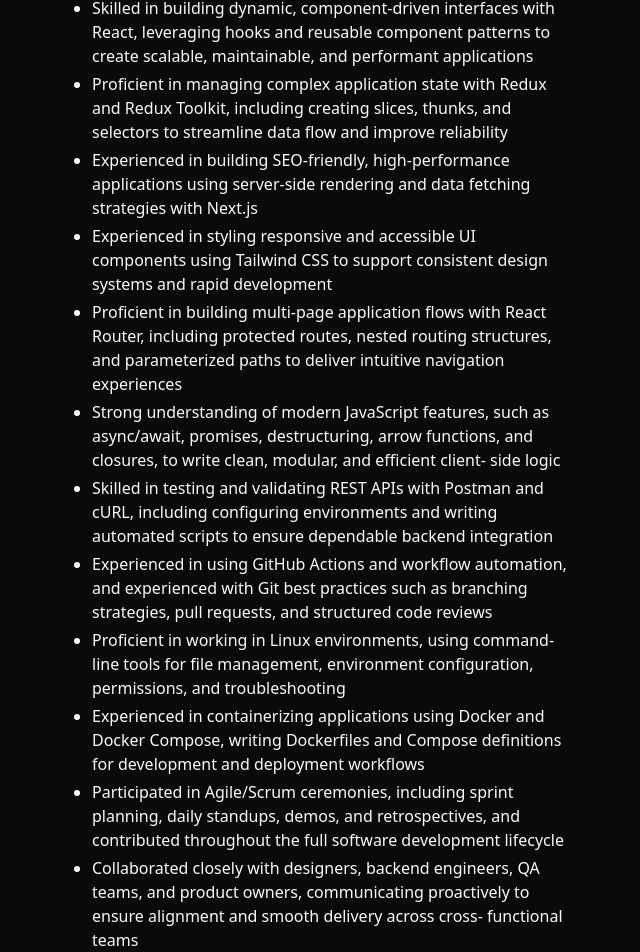
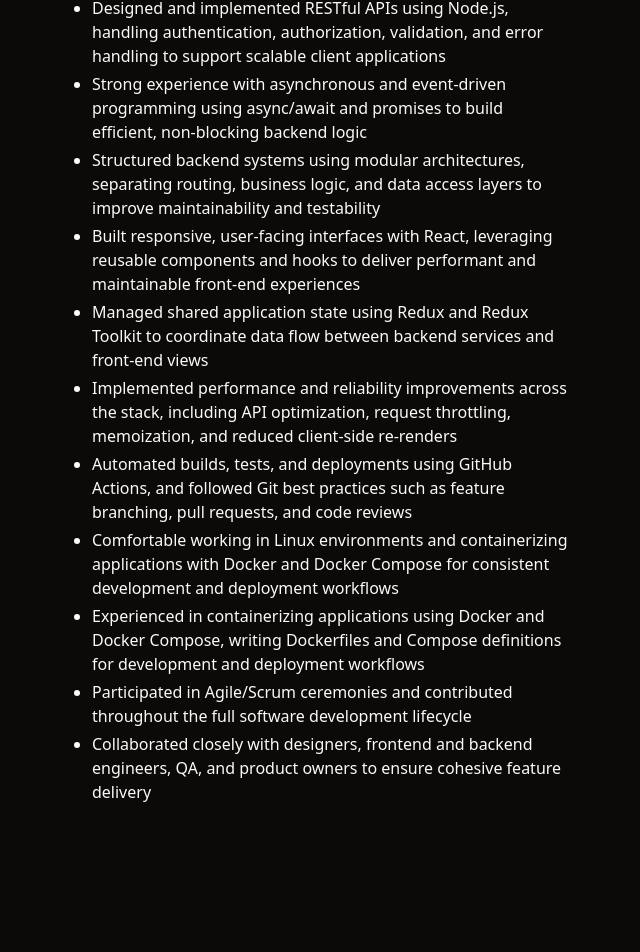
Before and after one commit to rockymoto517/Portfolio, a React (Vite) app: page / in a window 1280 px wide. Shown: the part 291-1243 px from the top of the page, without its empty margins (308-948 px from the left). After the commit the page ends 1095 px from the top, so only its background shows below. Built offline with nearby package versions, Linux system fonts and the light colour scheme.

Commit message:
Add backend responsibilities/skills

```diff
--- a/src/data/projects.ts
+++ b/src/data/projects.ts
@@ -18,16 +18,17 @@
     date: "Jan 2024 – Sep 2025",
     title: "Virtual Dialog Web Platform",
     description:
-      "This platform supports organizations running virtual seminars, structured dialogs, and interactive events by enabling real-time communication between participants. It provides a consistent and engaging experience across devices, helping teams host more organized, collaborative sessions without relying on multiple fragmented tools.",
+      "This platform supports organizations running virtual seminars, structured dialogs, and interactive events by enabling real-time communication between participants. It delivers a consistent, engaging experience across devices while supporting reliable message delivery and state synchronization for large groups of concurrent users.",
     responsibilities: [
-      "Developed a responsive real-time communication platform for dialogs, seminars, and events using Node.js, React and TypeScript, ensuring consistent performance across devices and browsers",
+      "Developed a responsive real-time communication platform for dialogs, seminars, and events using Node.js, React and TypeScript, support live updates across clients",
+      "Worked with backend engineers to design and reason about WebSocket-based communication, including connection lifecycles, message schemas, and server-side event broadcasting",
       "Engineered modular, reusable UI components representing dialog roles, actions, and event flows, improving maintainability and feature scalability",
-      "Designed a scalable state management structure using Redux to handle user sessions, dialog states, and event transitions",
-      "Integrated Leaflet.js and other third-party libraries to expand interactive features and enhance component reusability within the platform",
-      "Implemented debouncing, throttling, memoization, and batched state updates to reduce render frequency, minimize network calls, and maintain stable real-time performance under high concurrency",
-      "Collaborated with backend engineers to integrate REST endpoints using Axios for data fetching and Zod for strict client-side schema validation and type-safe workflows",
-      "Automated CI/CD workflows using GitHub Actions and shell scripts for consistent builds, tests, static analysis, and deployment pipelines",
-      "Participated actively in daily standups, code reviews, and sprint planning, contributing to efficient cross-functional collaboration and iterative feature delivery",
+      "Designed a scalable state management structure using Redux to synchronize user sessions, dialog states, and real-time events received from the backend",
+      "Integrated Leaflet.js and other third-party libraries to enhance interactive features and extend reusable component patterns",
+      "Implemented debouncing, throttling, memoization, and batched state updates to reduce render frequency, minimize network traffic, and maintain stable performance under high concurrency",
+      "Collaborated with backend engineers to integrate REST endpoints alongside WebSocket events using Axios and Zod for type-safe, validated data flows",
+      "Automated CI/CD workflows using GitHub Actions and shell scripts to support consistent builds, testing, static analysis, and deployment",
+      "Participated actively in daily standups, code reviews, and sprint planning, contributing to cross-functional collaboration and iterative feature delivery",
     ],
   },
   {
@@ -43,8 +44,9 @@
       "Built an intuitive, responsive dashboard for detailed product statistics and visualizations using React, TailwindCSS, Redux, and TypeScript, closely following Figma design specifications",
       "Implemented structured routing and page hierarchy using React Router to create a clear navigation flow and user-friendly layout",
       "Developed reusable, customizable chart components using chart.js to streamline backend integration and support multiple data visualization types",
+      "Collaborated with backend engineers to optimize API usage by shaping request parameters, reducing payload sizes, and coordinating efficient data-fetching strategies",
       "Used Redux to manage scalable, shared application state and applied targeted React optimization techniques to reduce API calls and improve render performance",
-      "Implemented common rendering optimizations such as memoizing expensive calculations, stabilizing component references, and leveraging lazy loading for non-critical views",
+      "Implemented client- and server-aware optimizations such as request batching, caching strategies, and debounced data refreshes to reduce backend load",
       "Introduced loading states, skeleton UIs, and error boundaries to improve perceived performance and overall user experience during asynchronous data fetches ",
       "Added lightweight integration tests for critical components to validate data flow, chart rendering, and navigation behavior during iterative development",
       "Translated Figma prototypes into responsive components through close collaboration with designers and other front-end developers ",
--- a/src/routes/index.tsx
+++ b/src/routes/index.tsx
@@ -95,53 +95,48 @@
       </div>
       <ul className="mx-auto w-3/4 sm:w-3/8 space-y-1 list-disc">
         <li>
-          Five years of experience developing responsive, user-centered web
-          applications using React, Redux, TypeScript, JavaScript, HTML5, CSS3,
-          and Node.js
+          Five years of experience building and supporting full-stack web
+          applications with a focus on Node.js backend services and modern
+          front-end development using React and TypeScript
         </li>
         <li>
-          Skilled in building dynamic, component-driven interfaces with React,
-          leveraging hooks and reusable component patterns to create scalable,
-          maintainable, and performant applications
+          Designed and implemented RESTful APIs using Node.js, handling
+          authentication, authorization, validation, and error handling to
+          support scalable client applications
         </li>
         <li>
-          Proficient in managing complex application state with Redux and Redux
-          Toolkit, including creating slices, thunks, and selectors to
-          streamline data flow and improve reliability
+          Strong experience with asynchronous and event-driven programming using
+          async/await and promises to build efficient, non-blocking backend
+          logic
         </li>
         <li>
-          Experienced in building SEO-friendly, high-performance applications
-          using server-side rendering and data fetching strategies with Next.js
+          Structured backend systems using modular architectures, separating
+          routing, business logic, and data access layers to improve
+          maintainability and testability
         </li>
         <li>
-          Experienced in styling responsive and accessible UI components using
-          Tailwind CSS to support consistent design systems and rapid
-          development
+          Built responsive, user-facing interfaces with React, leveraging
+          reusable components and hooks to deliver performant and maintainable
+          front-end experiences
         </li>
         <li>
-          Proficient in building multi-page application flows with React Router,
-          including protected routes, nested routing structures, and
-          parameterized paths to deliver intuitive navigation experiences
+          Managed shared application state using Redux and Redux Toolkit to
+          coordinate data flow between backend services and front-end views
         </li>
         <li>
-          Strong understanding of modern JavaScript features, such as
-          async/await, promises, destructuring, arrow functions, and closures,
-          to write clean, modular, and efficient client- side logic
+          Implemented performance and reliability improvements across the stack,
+          including API optimization, request throttling, memoization, and
+          reduced client-side re-renders
         </li>
         <li>
-          Skilled in testing and validating REST APIs with Postman and cURL,
-          including configuring environments and writing automated scripts to
-          ensure dependable backend integration
+          Automated builds, tests, and deployments using GitHub Actions, and
+          followed Git best practices such as feature branching, pull requests,
+          and code reviews
         </li>
         <li>
-          Experienced in using GitHub Actions and workflow automation, and
-          experienced with Git best practices such as branching strategies, pull
-          requests, and structured code reviews
-        </li>
-        <li>
-          Proficient in working in Linux environments, using command-line tools
-          for file management, environment configuration, permissions, and
-          troubleshooting
+          Comfortable working in Linux environments and containerizing
+          applications with Docker and Docker Compose for consistent development
+          and deployment workflows
         </li>
         <li>
           Experienced in containerizing applications using Docker and Docker
@@ -149,14 +144,12 @@
           and deployment workflows
         </li>
         <li>
-          Participated in Agile/Scrum ceremonies, including sprint planning,
-          daily standups, demos, and retrospectives, and contributed throughout
-          the full software development lifecycle
+          Participated in Agile/Scrum ceremonies and contributed throughout the
+          full software development lifecycle
         </li>
         <li>
-          Collaborated closely with designers, backend engineers, QA teams, and
-          product owners, communicating proactively to ensure alignment and
-          smooth delivery across cross- functional teams
+          Collaborated closely with designers, frontend and backend engineers,
+          QA, and product owners to ensure cohesive feature delivery
         </li>
       </ul>
     </>
--- a/src/routes/skills.tsx
+++ b/src/routes/skills.tsx
@@ -10,10 +10,15 @@
           Scripting
         </p>
 
-        <h2 className="text-xl font-semibold">Frameworks</h2>
+        <h2 className="text-xl font-semibold">Frontend</h2>
         <p className="mb-6">
           Tailwind CSS, Material UI, ShadCN UI, React, React Redux, Next.js,
           Redux Toolkit, React Router, Tanstack Router, Axios, Vite
+        </p>
+
+        <h2 className="text-xl font-semibold">Backend</h2>
+        <p className="mb-6">
+          Node.js, Express.js, RESTful APIs, JWT, session-based authentication
         </p>
 
         <h2 className="text-xl font-semibold">Databases</h2>
@@ -24,9 +29,12 @@
 
         <h2 className="text-xl font-semibold">Tools</h2>
         <p className="mb-6">
-          Git, Mocha, npm, Perforce, GitHub (actions), Gitlab, Docker, Postman,
+          git, mocha, npm, Perforce, GitHub (actions), GitLab, Docker, Postman,
           cURL, Jira, GNU Coreutils, UV, CMake, Make
         </p>
+
+        <h2 className="text-xl font-semibold">Testing</h2>
+        <p className="mb-6">Jest, Cypress, supertest, mocha/chai, Vitest</p>
       </div>
       <Separator className="my-3" />
       <div className="text-center">
```
